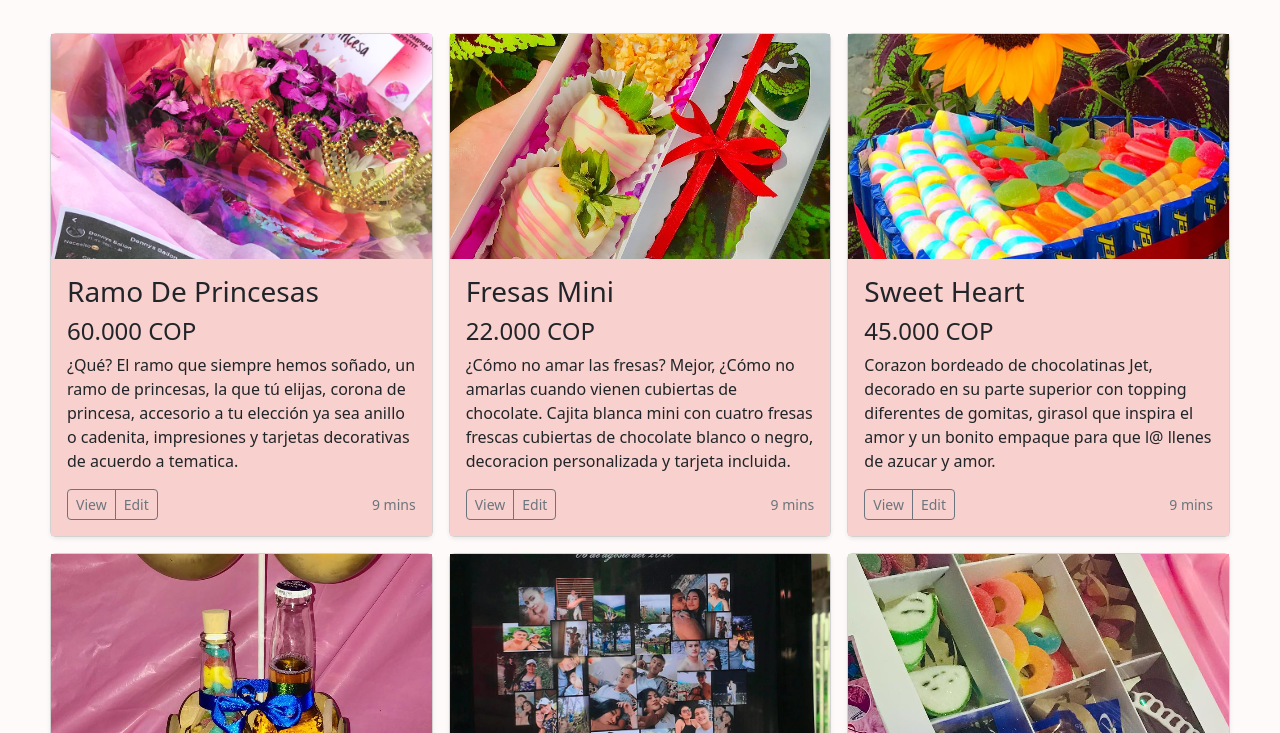
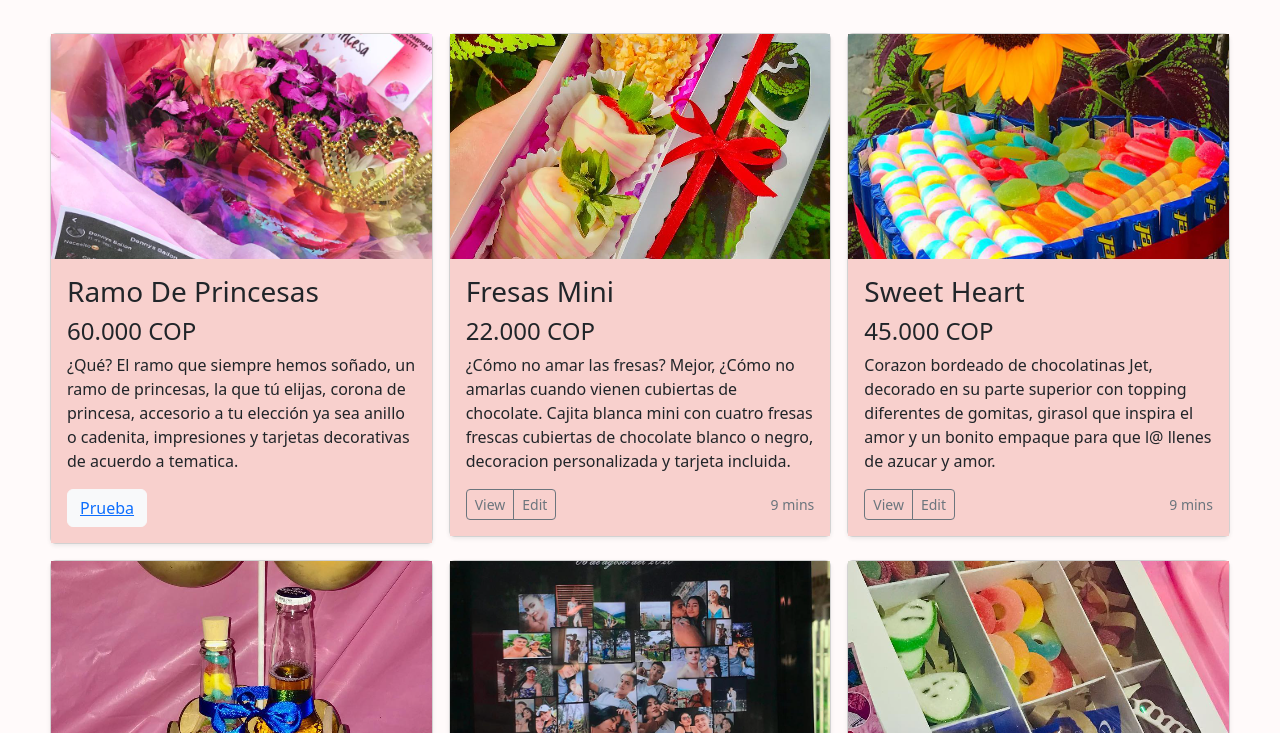
Before and after one commit to Yulianasaavedra/Proyecto-Bon, a website: page products.html in a window 1280 px wide. Shown: the part 67-800 px from the top of the page. Drawn offline with nearby package versions, Linux system fonts and the light colour scheme.

```diff
--- a/products.html
+++ b/products.html
@@ -54,11 +54,7 @@
               <p class="card-text">¿Qué? El ramo que siempre hemos soñado, un ramo de princesas, la que tú elijas, corona de princesa, accesorio a tu elección ya sea anillo o cadenita, impresiones y tarjetas decorativas de acuerdo a tematica.
               </p>
               <div class="d-flex justify-content-between align-items-center">
-                <div class="btn-group">
-                  <button type="button" class="btn btn-sm btn-outline-secondary">View</button>
-                  <button type="button" class="btn btn-sm btn-outline-secondary">Edit</button>
-                </div>
-                <small class="text-muted">9 mins</small>
+                <button type="button" class="btn btn-light"><a href="index.html">Prueba</a></button>
               </div>
             </div>
           </div>
```
Also changed, not shown: package.json (added, +23 -0 lines), 1 other file.
